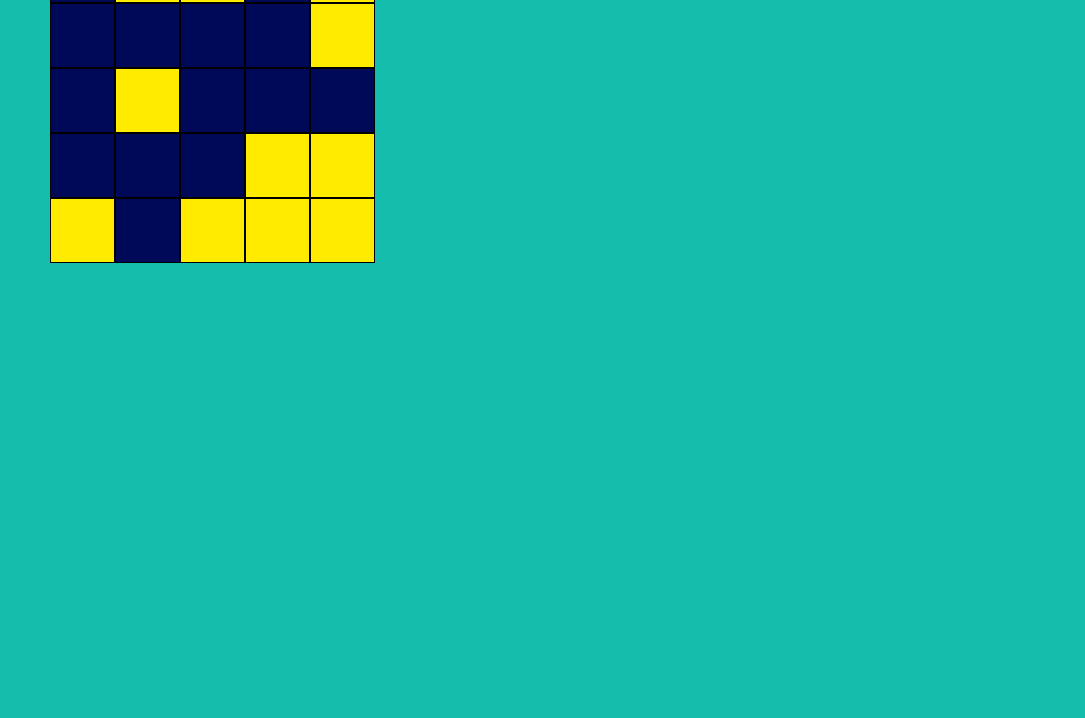
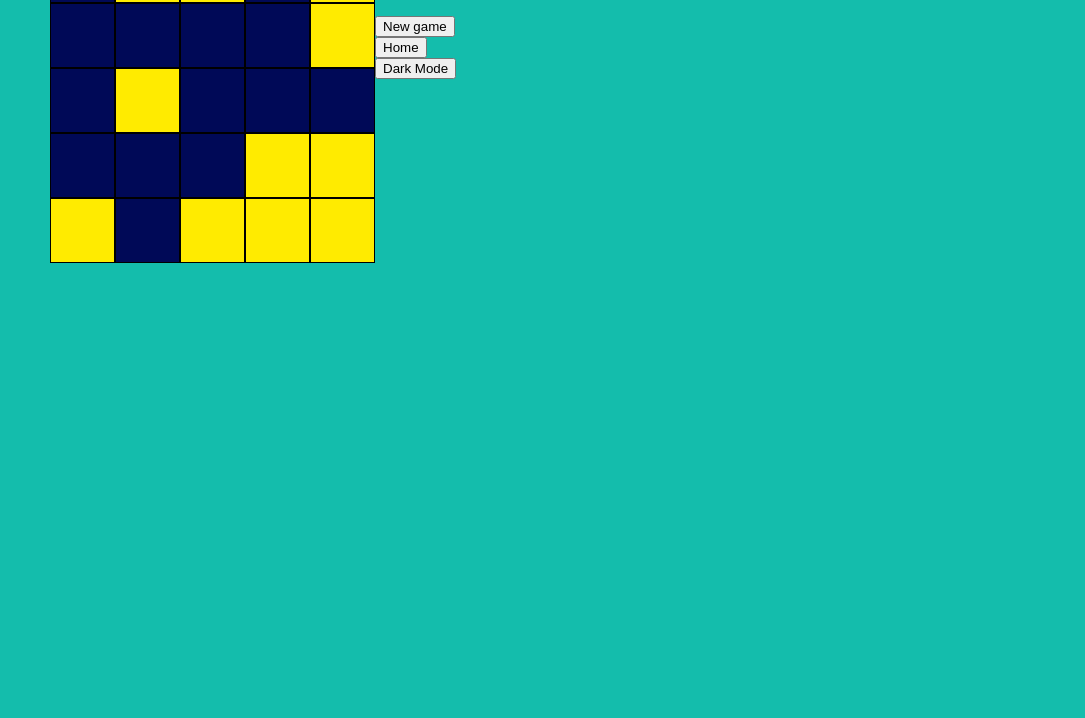
Before and after one commit to 3bdulla03/LightsOut-game, a plain HTML site: page board.html in a window 1280 px wide. Shown: the part 82-800 px from the top of the page, without its empty margins (0-1085 px from the left). Drawn offline with Linux system fonts and the light colour scheme.

Commit message:
Fix title and add new buttons in board.html
Corrected the title from 'LughtsOut' to 'LightsOut' and added buttons for Home and Dark Mode.

```diff
--- a/board.html
+++ b/board.html
@@ -5,7 +5,7 @@
     <meta name="viewport" content="width=device-width, initial-scale=1.0">
     <link rel="stylesheet" href="boardStyle.css">
     <script defer src="board.js"></script>
-    <title>LughtsOut</title>
+    <title>LightsOut</title>
 </head>
 <body>
     <div class="parent">
@@ -44,12 +44,15 @@
             </div>
             <div class="div3">
                 <h3 id="moves">Moves: </h3>
-            </div>
+                <h3 id="time">Time </h3>
             <div class="div4">
-                <h3 id="time">Time </h3>
+                <button id="reset">New game</button>
             </div>
             <div class="div5">
-                <button id="reset">New game</button>
+                <button id="home">Home</button>
+            </div>
+            <div class="div6">
+                <button id="mode">Dark Mode</button>
             </div>
     </div>
 </body>
```
